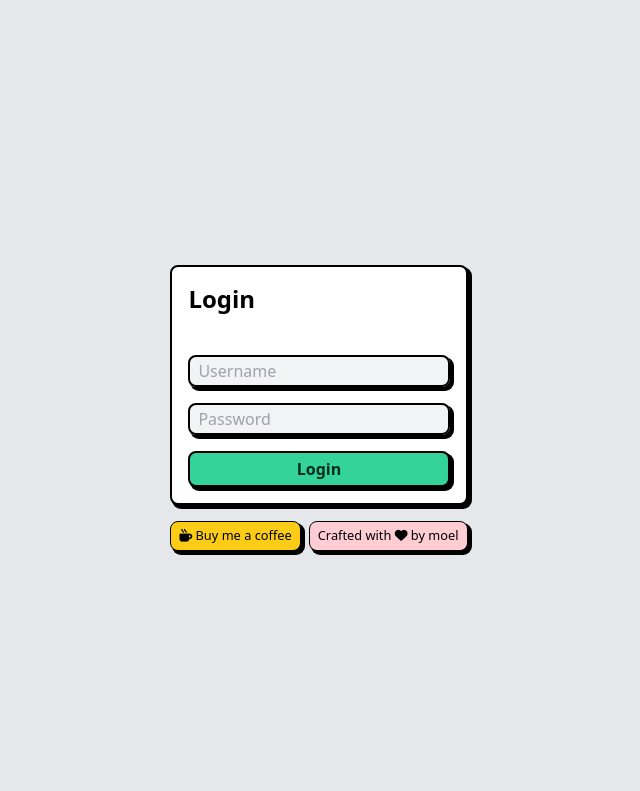
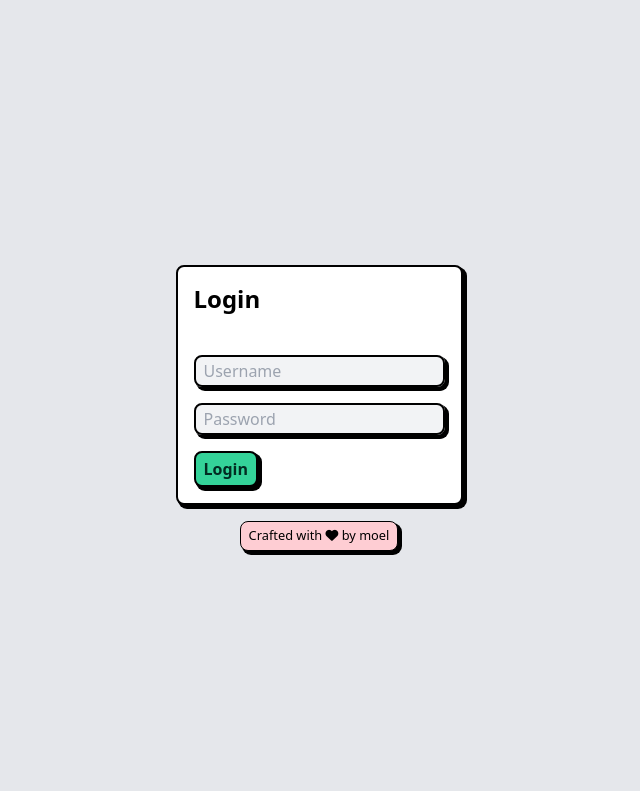
Before and after one commit to eriwiana/pimd-rosters, a Django app: page /login/ in a window 1280 px wide. Shown: the top 791 px of the page, without its empty margins (321-961 px from the left). Run offline with Django 4.2, Linux system fonts and the light colour scheme; some libraries are stand-ins or nearby versions.

Commit message:
Adjust styling

```diff
--- a/rosters/templates/base.html
+++ b/rosters/templates/base.html
@@ -58,7 +58,7 @@
       </ul>
 
       <small class="fixed bottom-0 mb-4">
-        <a href="https://buymeacoffee.com/moelder" target="_blank" class="px-2 py-1 mb-4 bg-yellow-400 hover:bg-emerald-400 border border-black rounded-lg shadow-[3px_3px_0px_1px_black]"><i class="fas fa-mug-hot"></i> Buy me a coffee</a>
+        {#<a href="https://buymeacoffee.com/moelder" target="_blank" class="px-2 py-1 mb-4 bg-yellow-400 hover:bg-emerald-400 border border-black rounded-lg shadow-[3px_3px_0px_1px_black]"><i class="fas fa-mug-hot"></i> Buy me a coffee</a>#}
         <div class="px-2 py-1 mt-4 bg-rose-200 cursor-default rounded-lg border border-black rounded-lg shadow-[3px_3px_0px_1px_black]">Crafted with <i class="fas fa-heart hover:text-pink-600"></i> by moel</div>
       </small>
     </aside>
--- a/rosters/templates/events/detail.html
+++ b/rosters/templates/events/detail.html
@@ -1,6 +1,8 @@
 {% extends "base.html" %}
 
 {% load widget_tweaks %}
+
+{% block title %}War Event: {{ event.title }}{% endblock %}
 
 {% block content %}
 <div class="p-4 border-2 border-black rounded-lg shadow-[3px_3px_0px_1px_black]">
@@ -26,7 +28,7 @@
       {% endfor %}
 
       <button name="Save"
-        class="w-1/3 px-2 py-1 text-emerald-950 font-bold bg-emerald-400 hover:bg-yellow-400 cursor-pointer border-2 border-black rounded-lg shadow-[3px_3px_0px_1px_black]">
+        class="w-max px-2 py-1 text-emerald-950 font-bold bg-emerald-400 hover:bg-yellow-400 cursor-pointer border-2 border-black rounded-lg shadow-[3px_3px_0px_1px_black]">
       <i class="fas fa-pencil"></i> Save
       </button>
       <span class="ml-4"><a href="{% url 'event-list' %}"
--- a/rosters/templates/events/list.html
+++ b/rosters/templates/events/list.html
@@ -1,4 +1,6 @@
 {% extends "base.html" %}
+
+{% block title %}War Events{% endblock %}
 
 {% block content %}
 <div class="p-4 border-2 border-black rounded-lg shadow-[3px_3px_0px_1px_black]">
--- a/rosters/templates/partials/login.html
+++ b/rosters/templates/partials/login.html
@@ -31,14 +31,14 @@
       </div>
 
       <button name="login"
-        class="w-full px-2 py-1 text-emerald-950 font-bold bg-emerald-400 hover:bg-yellow-400 cursor-pointer border-2 border-black rounded-lg shadow-[3px_3px_0px_1px_black]">
+        class="w-max px-2 py-1 text-emerald-950 font-bold bg-emerald-400 hover:bg-cyan-400 cursor-pointer border-2 border-black rounded-lg shadow-[3px_3px_0px_1px_black]">
         Login
       </button>
     </form>
   </div>
 
   <small class="flex flex-row gap-2 my-4 place-content-center">
-    <a href="https://buymeacoffee.com/moelder" target="_blank" class="px-2 py-1 bg-yellow-400 hover:bg-emerald-400 border border-black rounded-lg shadow-[3px_3px_0px_1px_black]"><i class="fas fa-mug-hot"></i> Buy me a coffee</a>
+    {#<a href="https://buymeacoffee.com/moelder" target="_blank" class="px-2 py-1 bg-yellow-400 hover:bg-emerald-400 border border-black rounded-lg shadow-[3px_3px_0px_1px_black]"><i class="fas fa-mug-hot"></i> Buy me a coffee</a>#}
     <div class="px-2 py-1 bg-rose-200 cursor-default w-max rounded-lg border border-black rounded-lg shadow-[3px_3px_0px_1px_black]">Crafted with <i class="fas fa-heart hover:text-pink-600"></i> by moel</div>
   </small>
 </div>
--- a/rosters/templates/partials/signup.html
+++ b/rosters/templates/partials/signup.html
@@ -62,7 +62,7 @@
   </div>
 
   <small class="flex flex-row gap-2 my-4 place-content-center">
-    <a href="https://buymeacoffee.com/moelder" target="_blank" class="px-2 py-1 bg-yellow-400 hover:bg-emerald-400 border border-black rounded-lg shadow-[3px_3px_0px_1px_black]"><i class="fas fa-mug-hot"></i> Buy me a coffee</a>
+    {#<a href="https://buymeacoffee.com/moelder" target="_blank" class="px-2 py-1 bg-yellow-400 hover:bg-emerald-400 border border-black rounded-lg shadow-[3px_3px_0px_1px_black]"><i class="fas fa-mug-hot"></i> Buy me a coffee</a>#}
     <div class="px-2 py-1 bg-rose-200 cursor-default w-max rounded-lg border border-black rounded-lg shadow-[3px_3px_0px_1px_black]">Crafted with <i class="fas fa-heart hover:text-pink-600"></i> by moel</div>
   </small>
 </div>
```
